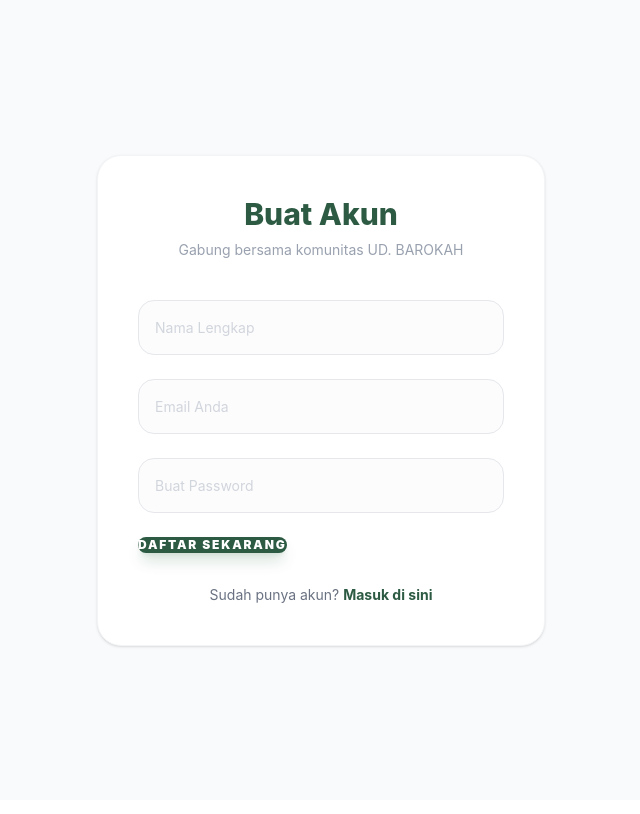
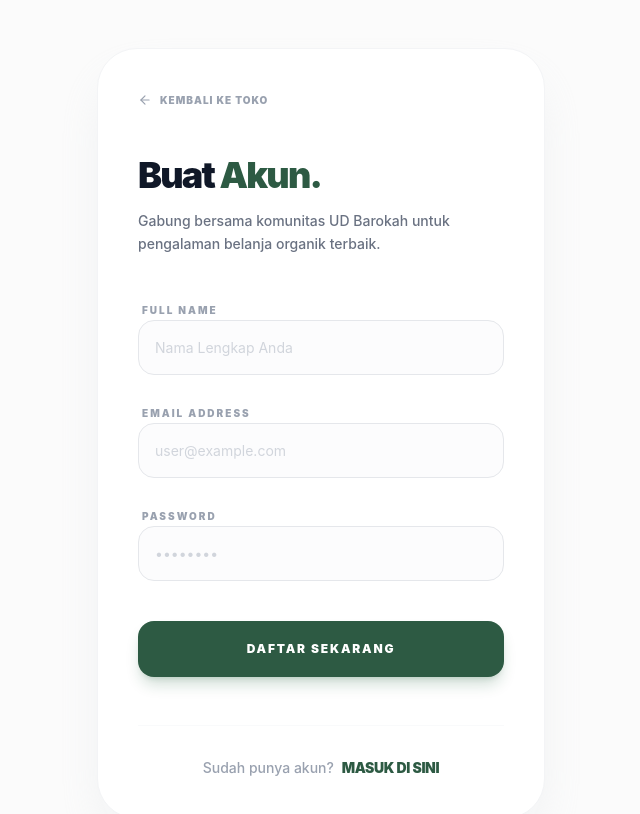
Before and after one commit to Adnan-k1/GO-BAROKAH, a React (Vite) app: page /signup in a window 1280 px wide. Shown: the top 814 px of the page, without its empty margins (319-959 px from the left). Built offline with nearby package versions, Linux system fonts and the light colour scheme.

Commit message:
feat[ZAA]fixing signup design

```diff
--- a/src/pages/Login.jsx
+++ b/src/pages/Login.jsx
@@ -48,7 +48,7 @@ const Login = () => {
               icon={<Mail size={18} className="text-gray-400" />}
               type="email"
               name="email"
-              placeholder="adnangian12@gmail.com"
+              placeholder="user@example.com"
               value={formData.email}
               onChange={handleChange}
               className="bg-gray-50/50 border-gray-100 focus:bg-white transition-all"
--- a/src/pages/SignUp.jsx
+++ b/src/pages/SignUp.jsx
@@ -1,9 +1,9 @@
 import React, { useState } from "react";
 import { useNavigate, Link } from "react-router-dom";
-import { User, Mail, Lock } from "lucide-react";
+import { User, Mail, Lock, ArrowLeft } from "lucide-react";
 import { authService } from "../services/authService";
 import InputField from "../components/common/FormInput";
-import SubmitButton from "../components/common/Button";
+import Button from "../components/common/Button";
 
 const SignUp = () => {
   const [formData, setFormData] = useState({ name: "", email: "", password: "" });
@@ -19,7 +19,6 @@ const SignUp = () => {
     setIsLoading(true);
     try {
       await authService.register(formData);
-      alert("Akun berhasil dibuat! Silahkan login.");
       navigate("/login");
     } catch (error) {
       alert(error.message);
@@ -29,24 +28,88 @@ const SignUp = () => {
   };
 
   return (
-    <div className="min-h-screen flex items-center justify-center bg-gray-50 px-6">
-      <div className="max-w-md w-full bg-white rounded-3xl p-10 shadow-sm border border-gray-100">
-        <div className="text-center mb-10">
-          <h2 className="text-3xl font-extrabold text-[#2D5A43]">Buat Akun</h2>
-          <p className="text-gray-400 text-sm mt-2">Gabung bersama komunitas UD. BAROKAH</p>
+    <div className="min-h-screen flex items-center justify-center bg-[#FBFBFB] px-6 py-12">
+      <div className="max-w-md w-full bg-white rounded-[2.5rem] p-10 shadow-2xl shadow-gray-200/60 border border-gray-100 animate-in fade-in zoom-in duration-500">
+        <div className="mb-10">
+          <Link
+            to="/store"
+            className="inline-flex items-center gap-2 text-[10px] font-black text-gray-400 hover:text-[#2D5A43] transition-all tracking-widest"
+          >
+            <ArrowLeft size={14} /> KEMBALI KE TOKO
+          </Link>
+        </div>
+        <div className="text-left mb-10">
+          <h2 className="text-4xl font-black text-gray-900 tracking-tighter leading-tight">
+            Buat <span className="text-[#2D5A43]">Akun.</span>
+          </h2>
+          <p className="text-gray-500 font-medium text-sm mt-3 leading-relaxed">
+            Gabung bersama komunitas UD Barokah untuk pengalaman belanja organik terbaik.
+          </p>
         </div>
 
         <form onSubmit={handleSignUp} className="space-y-6">
-          <InputField icon={<User />} type="text" name="name" placeholder="Nama Lengkap" onChange={handleChange} />
-          <InputField icon={<Mail />} type="email" name="email" placeholder="Email Anda" onChange={handleChange} />
-          <InputField icon={<Lock />} type="password" name="password" placeholder="Buat Password" onChange={handleChange} />
-
-          <SubmitButton isLoading={isLoading} text="Daftar Sekarang" />
+          <div className="space-y-2">
+            <label className="text-[10px] font-black text-gray-400 uppercase tracking-[0.2em] ml-1">
+              Full Name
+            </label>
+            <InputField
+              icon={<User size={18} className="text-gray-400" />}
+              type="text"
+              name="name"
+              placeholder="Nama Lengkap Anda"
+              value={formData.name}
+              onChange={handleChange}
+              className="bg-gray-50/50 border-gray-100 focus:bg-white transition-all"
+              required
+            />
+          </div>
+          <div className="space-y-2">
+            <label className="text-[10px] font-black text-gray-400 uppercase tracking-[0.2em] ml-1">
+              Email Address
+            </label>
+            <InputField
+              icon={<Mail size={18} className="text-gray-400" />}
+              type="email"
+              name="email"
+              placeholder="user@example.com"
+              value={formData.email}
+              onChange={handleChange}
+              className="bg-gray-50/50 border-gray-100 focus:bg-white transition-all"
+              required
+            />
+          </div>
+          <div className="space-y-2">
+            <label className="text-[10px] font-black text-gray-400 uppercase tracking-[0.2em] ml-1">
+              Password
+            </label>
+            <InputField
+              icon={<Lock size={18} className="text-gray-400" />}
+              type="password"
+              name="password"
+              placeholder="••••••••"
+              value={formData.password}
+              onChange={handleChange}
+              className="bg-gray-50/50 border-gray-100 focus:bg-white transition-all"
+              required
+            />
+          </div>
+          <div className="pt-4">
+            <Button
+              type="submit"
+              isLoading={isLoading}
+              text="DAFTAR SEKARANG"
+              className="w-full py-5 text-white shadow-lg shadow-green-900/10"
+            />
+          </div>
         </form>
-
-        <p className="text-center mt-8 text-sm text-gray-500">
-          Sudah punya akun? <Link to="/login" className="text-[#2D5A43] font-bold hover:underline">Masuk di sini</Link>
-        </p>
+        <div className="mt-12 pt-8 border-t border-gray-50 text-center">
+          <p className="text-sm text-gray-400 font-medium">
+            Sudah punya akun?{' '}
+            <Link to="/login" className="text-[#2D5A43] font-black hover:underline tracking-tight ml-1">
+              MASUK DI SINI
+            </Link>
+          </p>
+        </div>
       </div>
     </div>
   );
```
